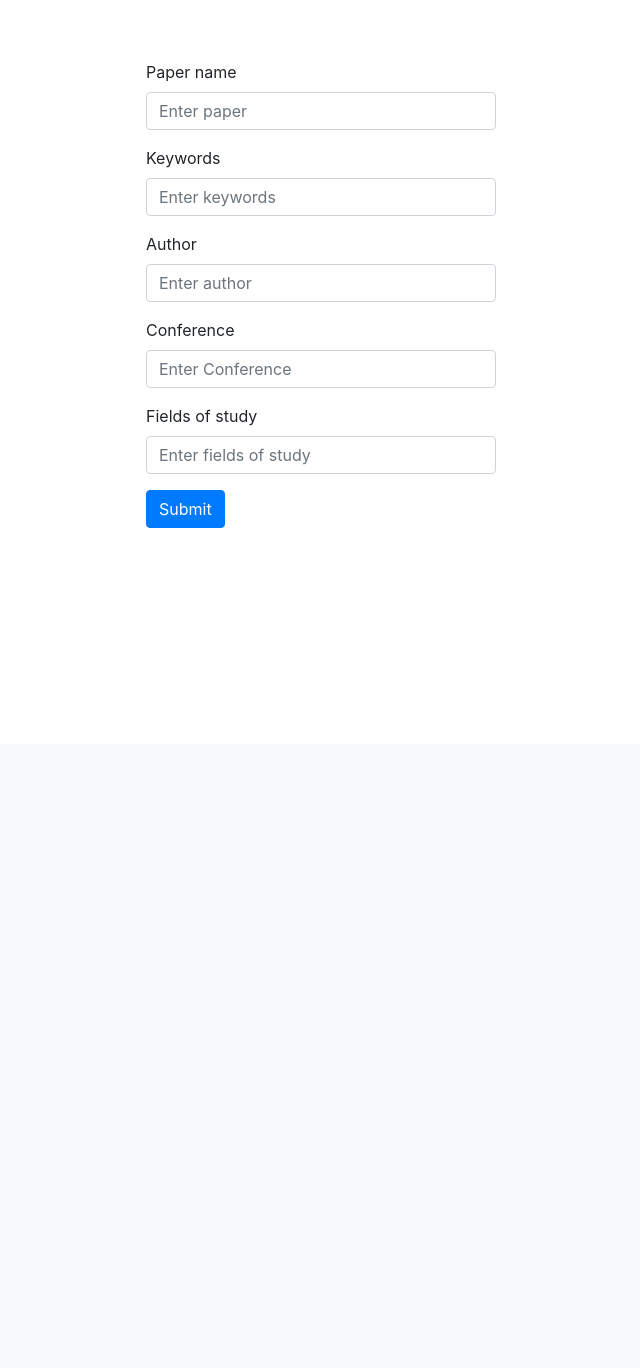
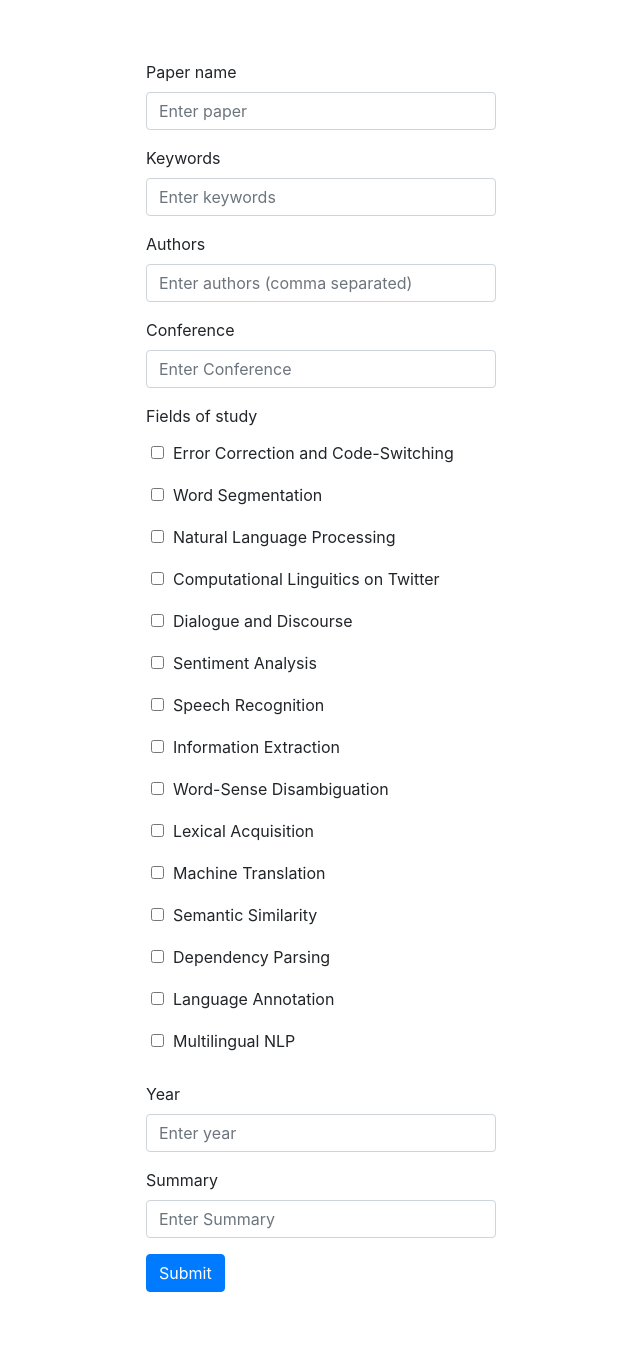
Before and after one commit to sohampachpande/CSEDB, a Flask app: page /add in a window 1280 px wide. Shown: the part 56-1424 px from the top of the page, without its empty margins (129-769 px from the left). Before the commit the page ends 584 px from the top, so only its background shows below. Run offline with Flask 2, Linux system fonts and the light colour scheme; some libraries are stand-ins or nearby versions.

Commit message:
mods page finish

```diff
--- a/flask_server/app/routes.py
+++ b/flask_server/app/routes.py
@@ -24,17 +24,30 @@ def index():
 @app.route('/add')
 def cite_net():
     user = {'username': 'Soham'}
-    return render_template('mods.html', title='CSE DB', user=user)
+
+    fos_list = [['F-0', 'Error Correction and Code-Switching'], ['F-1', 'Word Segmentation'], ['F-2', 'Natural Language Processing'], ['F-3', 'Computational Linguitics on Twitter'], ['F-4', 'Dialogue and Discourse'], ['F-5', 'Sentiment Analysis'], ['F-6', 'Speech Recognition'], ['F-7', 'Information Extraction'], ['F-8', 'Word-Sense Disambiguation'], ['F-9', 'Lexical Acquisition'], ['F-10', 'Machine Translation'], ['F-11', 'Semantic Similarity'], ['F-12', 'Dependency Parsing'], ['F-13', 'Language Annotation'], ['F-14', 'Multilingual NLP']]
+
+    return render_template('mods.html', title='CSE DB', user=user, fos_list = fos_list)
 
 
 @app.route('/submit', methods = ['POST'])
 def submit():
+
+    fos_list = [['F-0', 'Error Correction and Code-Switching'], ['F-1', 'Word Segmentation'], ['F-2', 'Natural Language Processing'], ['F-3', 'Computational Linguitics on Twitter'], ['F-4', 'Dialogue and Discourse'], ['F-5', 'Sentiment Analysis'], ['F-6', 'Speech Recognition'], ['F-7', 'Information Extraction'], ['F-8', 'Word-Sense Disambiguation'], ['F-9', 'Lexical Acquisition'], ['F-10', 'Machine Translation'], ['F-11', 'Semantic Similarity'], ['F-12', 'Dependency Parsing'], ['F-13', 'Language Annotation'], ['F-14', 'Multilingual NLP']]
+
     paper = request.form.get("paper")
     keywords = request.form.get("keywords")
     authors = request.form.get("authors")
-    conferences = request.form.get("conferences")
-    fos = request.form.get("fos")
+    conference = request.form.get("conferences")
 
     keywords_list = keywords.split(",")
-    conferences_list = conferences.split(",")
+
+
+    fos = list()
+    for f in fos_list:
+        if request.form.get(f[1]):
+            fos.append(1)
+        else:
+            fos.append(0)
+
     return "submitted successfully"
--- a/flask_server/app/static/main.css
+++ b/flask_server/app/static/main.css
@@ -120,3 +120,7 @@
     background-color: #efefef;
     text-align: center;
   }
+
+.checkbox-inline{
+    padding: 5px;
+}
--- a/flask_server/app/templates/mods.html
+++ b/flask_server/app/templates/mods.html
@@ -12,7 +12,7 @@
         <section>
             <div class="container">
                 <div class="row">
-                    <div class="col-lg-4 offset-lg-2" style="margin-top:60px;">
+                    <div class="col-lg-4 offset-lg-2" style="margin-top:60px; padding-bottom: 60px;">
                             <form method='post' action='/submit'>
                                 <div class="form-group">
                                     <label for="exampleInputEmail1">Paper name</label>
@@ -20,19 +20,31 @@
                                 </div>
                                 <div class="form-group">
                                         <label for="exampleInputEmail1">Keywords</label>
-                                        <input type="text" class="form-control" id="keywords" name="keywords" aria-describedby="emailHelp" placeholder="Enter keywords">
+                                        <input type="text" class="form-control" id="keywords" name="keywords"  placeholder="Enter keywords">
                                 </div>
                                 <div class="form-group">
-                                        <label for="exampleInputEmail1">Author</label>
-                                        <input type="text" class="form-control" id="authors" name="authors" aria-describedby="emailHelp" placeholder="Enter author">
+                                        <label for="exampleInputEmail1">Authors</label>
+                                        <input type="text" class="form-control" id="authors" name="authors"  placeholder="Enter authors (comma separated)">
                                 </div>
                                 <div class="form-group">
                                         <label for="exampleInputEmail1">Conference</label>
                                         <input type="text" class="form-control" id="conferences" name="conferences" aria-describedby="emailHelp" placeholder="Enter Conference">
                                 </div>
                                 <div class="form-group">
-                                        <label for="exampleInputEmail1">Fields of study</label>
-                                        <input type="text" class="form-control" id="fos" name="fos" aria-describedby="emailHelp" placeholder="Enter fields of study">
+                                        <label for="exampleInputEmail1">Fields of study</label><br>
+                                        {% for fos in fos_list %}
+                                        <label class="checkbox-inline">
+                                        <input type="checkbox" name="{{ fos[0] }}">&nbsp;&nbsp;{{ fos[1] }}
+                                        </label>
+                                        {% endfor %}
+                                </div>
+                                <div class="form-group">
+                                        <label for="exampleInputEmail1">Year</label>
+                                        <input type="text" class="form-control" id="fos" name="fos" aria-describedby="emailHelp" placeholder="Enter year">
+                                </div>
+                                <div class="form-group">
+                                        <label for="exampleInputEmail1">Summary</label>
+                                        <input type="text" class="form-control" id="fos" name="summary" aria-describedby="emailHelp" placeholder="Enter Summary">
                                 </div>
                                 <button type="submit" class="btn btn-primary">Submit</button>
                             </form>
@@ -41,6 +53,8 @@
             </div>
         </section>
 
+
+
+
     </body>
-
 </html>
```
